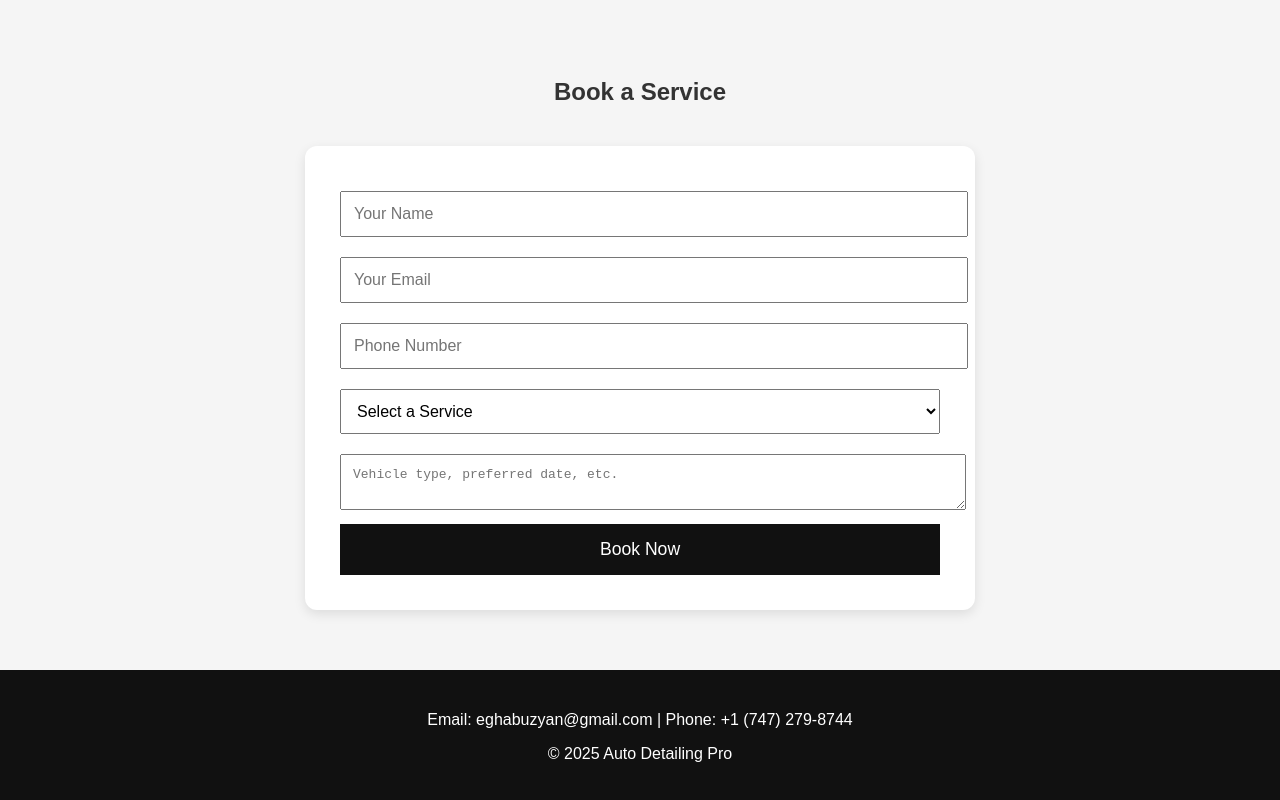
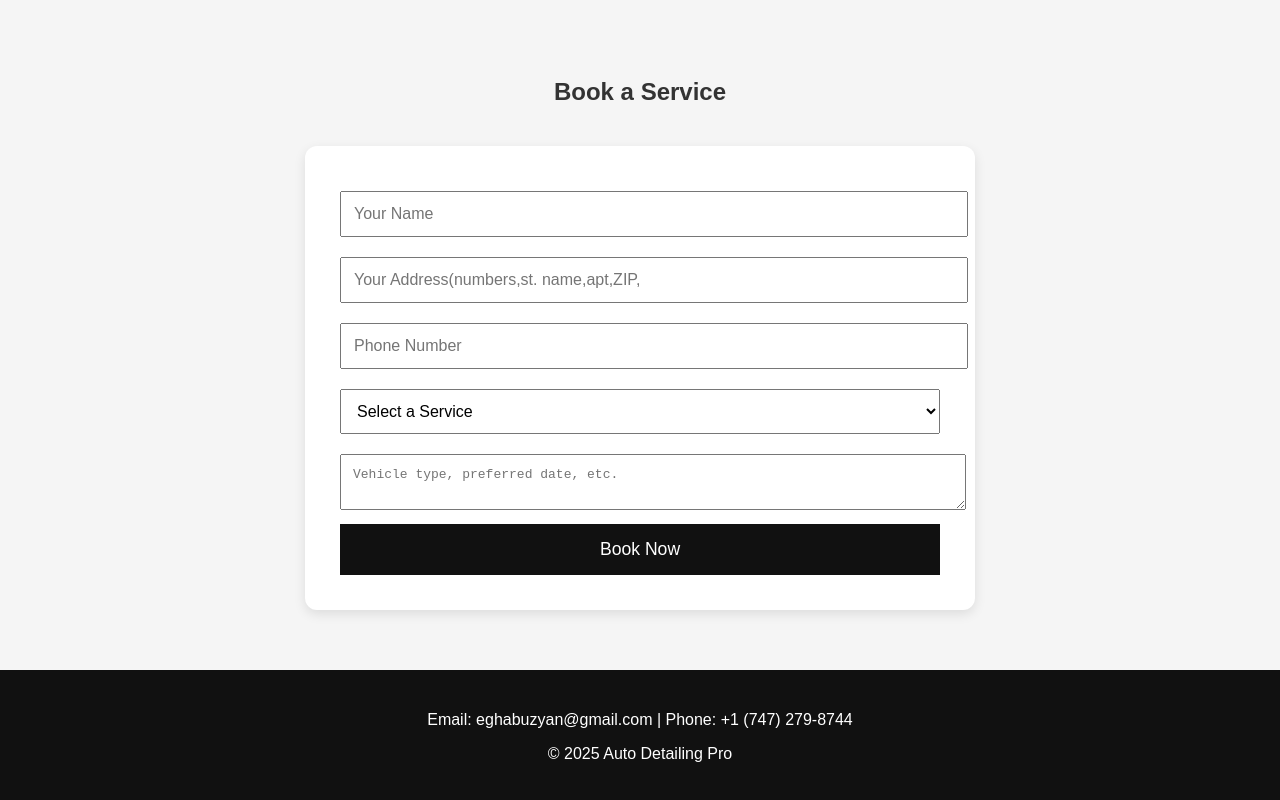
Before and after one commit to erikghabuzyan6-max/auto-detail, a plain HTML site: page index.html in a window 1280 px wide. Shown: the part 1429-2229 px from the top of the page. Drawn offline with Linux system fonts and the light colour scheme.

Commit message:
Update index.html

```diff
--- a/index.html
+++ b/index.html
@@ -6,7 +6,7 @@
 <title>Auto Detailing Pro</title>
 
 <style>
-/* ===== GLOBAL ===== */
+
 html { scroll-behavior: smooth; }
 
 body {
@@ -16,7 +16,7 @@ body {
   color: #333;
 }
 
-/* ===== HEADER ===== */
+
 header {
   background: #111;
   color: white;
@@ -31,7 +31,7 @@ nav a {
   font-weight: bold;
 }
 
-/* ===== HERO ===== */
+
 .hero {
   position: relative;
   background: url('https://images.unsplash.com/photo-1617814076367-b759c7d7e738') center/cover no-repeat;
@@ -80,7 +80,7 @@ nav a {
 .call-btn { background: #111; color: #fff; }
 .message-btn { background: #2ecc71; color: #fff; }
 
-/* ===== SECTIONS ===== */
+
 section {
   padding: 60px 20px;
   max-width: 1100px;
@@ -92,7 +92,7 @@ h2 {
   margin-bottom: 40px;
 }
 
-/* ===== SERVICES ===== */
+
 .service-list {
   display: flex;
   flex-wrap: wrap;
@@ -134,7 +134,7 @@ h2 {
   transform: scale(1.05);
 }
 
-/* ===== FORM ===== */
+
 form {
   background: white;
   padding: 35px;
@@ -161,7 +161,7 @@ button {
   cursor: pointer;
 }
 
-/* ===== SCROLL REVEAL ===== */
+
 .reveal {
   opacity: 0;
   transform: translateY(40px);
@@ -173,7 +173,7 @@ button {
   transform: translateY(0);
 }
 
-/* ===== FOOTER ===== */
+
 footer {
   background: #111;
   color: white;
@@ -181,7 +181,7 @@ footer {
   padding: 25px;
 }
 
-/* ===== MOBILE FIXES ===== */
+
 @media (max-width: 768px) {
 
   header h1 { font-size: 1.5em; }
@@ -270,7 +270,7 @@ footer {
 
 <form action="https://formspree.io/f/xpqazgdk" method="POST">
 <input type="text" name="name" placeholder="Your Name" required>
-<input type="email" name="email" placeholder="Your Email" required>
+<input type="text" name="address" placeholder="Your Address(numbers,st. name,apt,ZIP," required>
 <input type="tel" name="phone" placeholder="Phone Number" required>
 
 <select name="service" id="serviceSelect" required>
```
